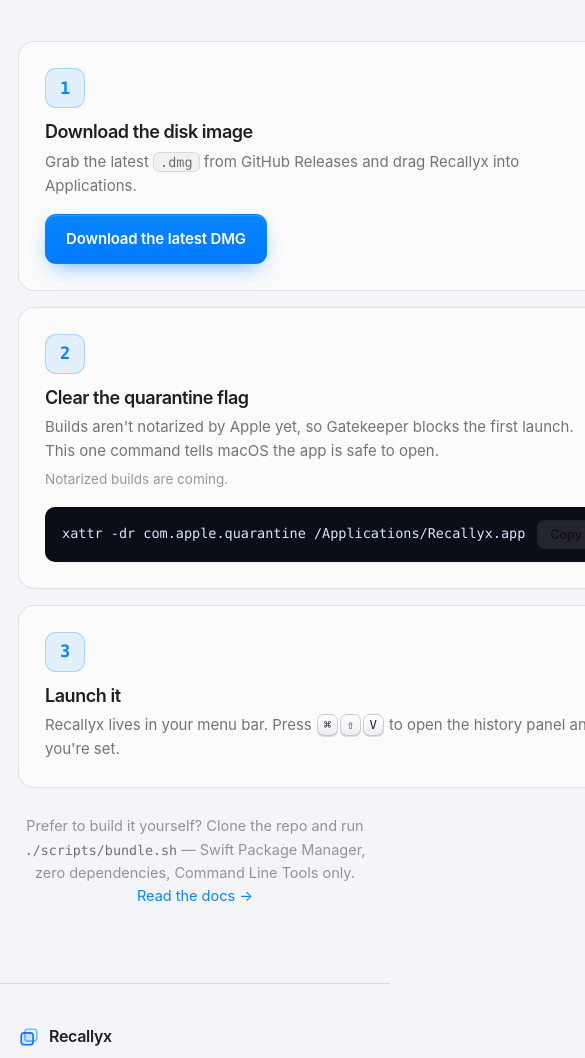
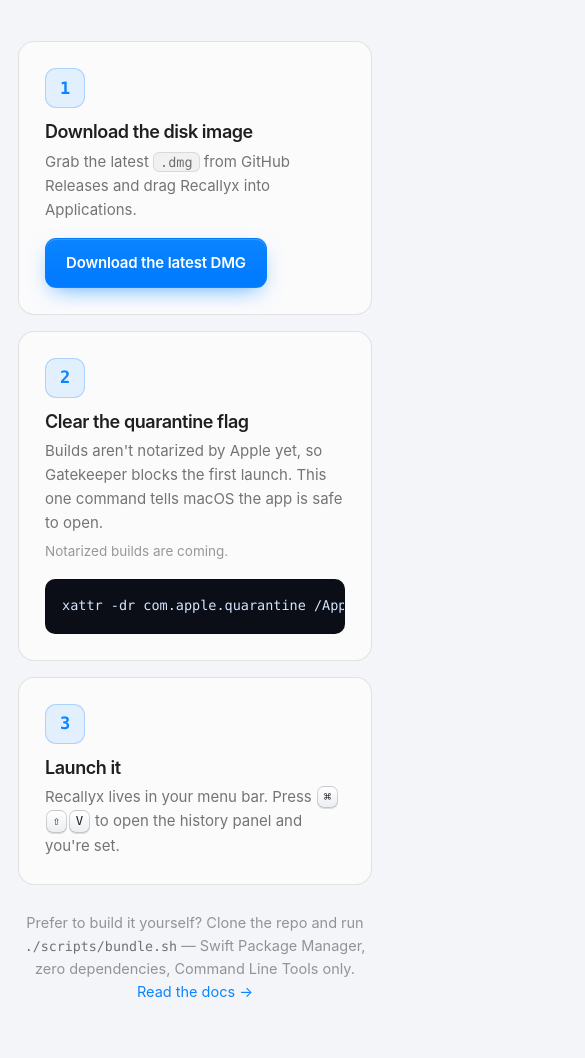
Before and after one commit to macrosak/recallyx, a plain HTML site: page site/index.html in a window 390 px wide. Shown: the part 3589-4647 px from the top of the page, 585 px wide, since content can reach past the window. Drawn offline with Linux system fonts and the light colour scheme.

Commit message:
Harden install-step grid against horizontal overflow on narrow screens
Constrain the step's content track with minmax(0,1fr) and set min-width:0 on
the step body so the nowrap quarantine command scrolls inside its own box
instead of widening the page.

```diff
--- a/site/style.css
+++ b/site/style.css
@@ -331,7 +331,7 @@
 .steps { list-style: none; counter-reset: none; padding: 0; margin: 0; display: grid; gap: 16px; }
 .step {
   display: grid;
-  grid-template-columns: 46px 1fr;
+  grid-template-columns: 46px minmax(0, 1fr);
   gap: 20px;
   align-items: start;
   padding: 26px;
@@ -350,6 +350,7 @@
   background: rgba(10, 132, 255, 0.1);
   border: 1px solid rgba(10, 132, 255, 0.26);
 }
+.step-body { min-width: 0; }
 .step-body h3 { font-size: 18px; font-weight: 640; margin-bottom: 8px; }
 .step-body p { color: var(--text-dim); font-size: 15px; margin: 0 0 16px; }
 .step-body > p:last-child { margin-bottom: 0; }
@@ -451,7 +452,7 @@
   .nav-links { gap: 14px; }
   .nav-links a:not(.btn) { display: none; }
   .cta-row .btn { flex: 1 1 auto; justify-content: center; }
-  .step { grid-template-columns: 1fr; gap: 14px; }
+  .step { grid-template-columns: minmax(0, 1fr); gap: 14px; }
   .footer-inner { flex-direction: column; align-items: flex-start; }
 }
 
```
